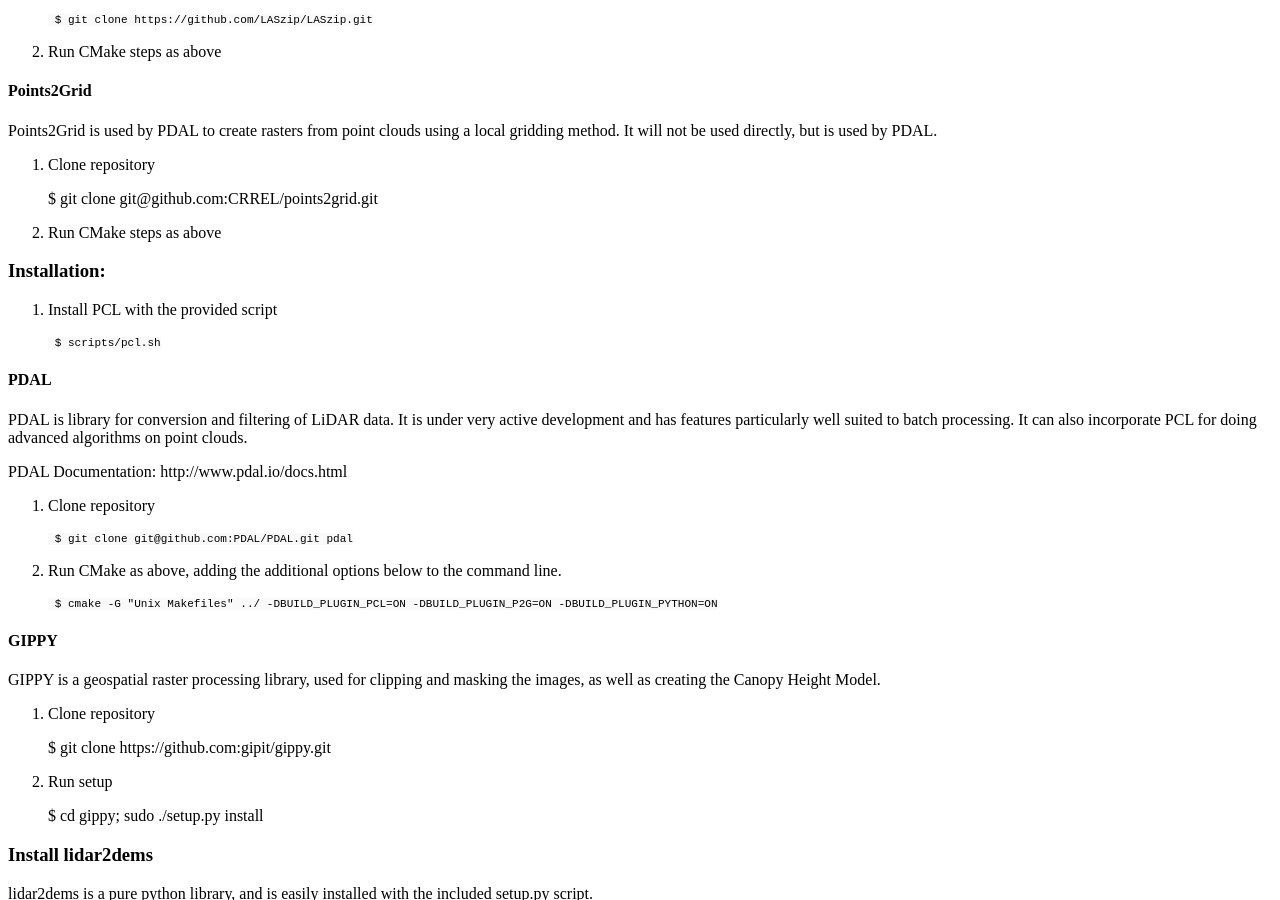
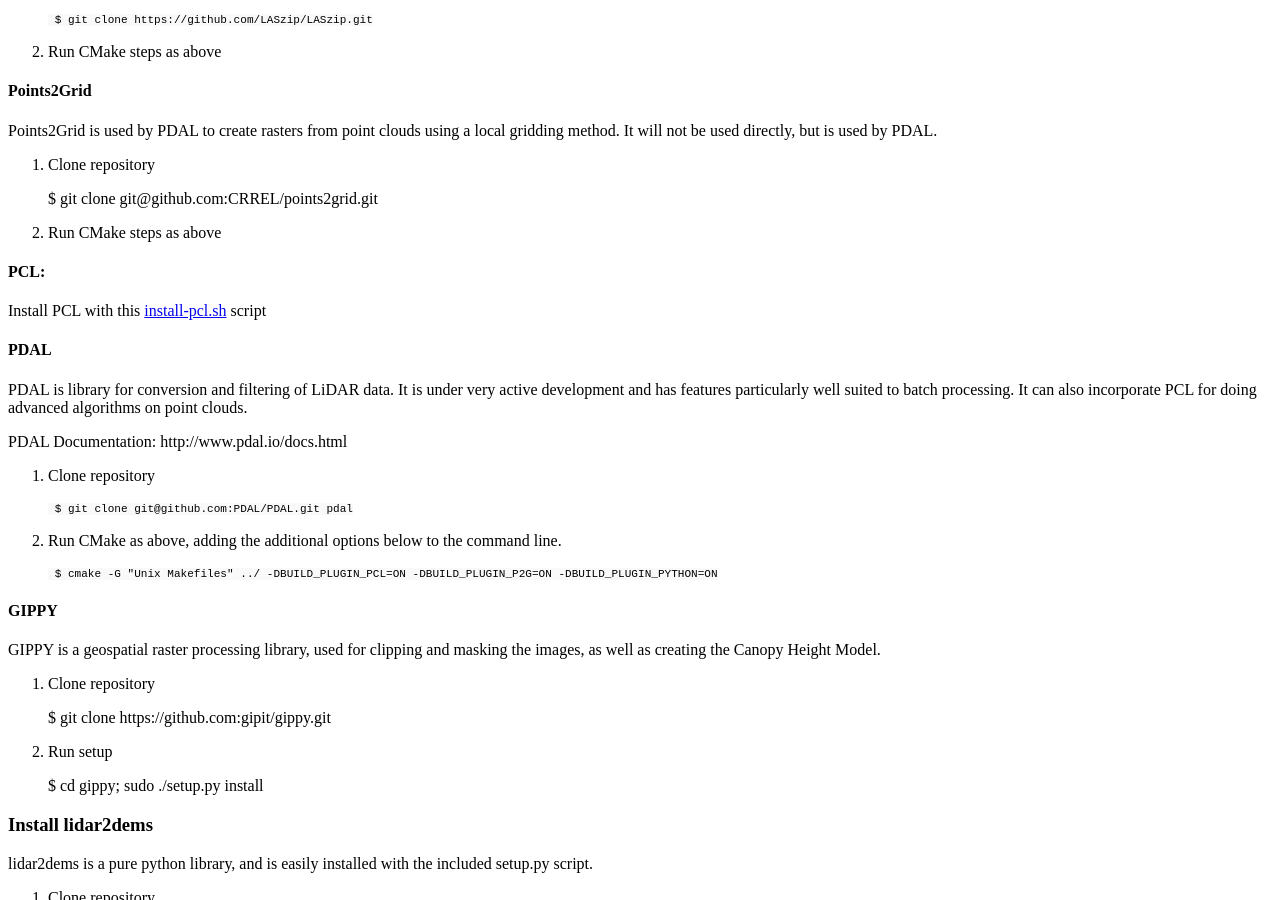
Before and after one commit to Applied-GeoSolutions/lidar2dems, a Jekyll site: the page built from _posts/2015-05-28-installation.md, in a window 1280 px wide and 900 px high, scrolled down 1198 px. Built offline with Jekyll 4.4.1, drawn with Linux system fonts in a browser that asks for light colours; Markdown is read by kramdown in place of the engine named in the settings; a style sheet for code colours, icons or effects is not loaded.

Commit message:
install final

```diff
--- a/_posts/2015-05-28-installation.md
+++ b/_posts/2015-05-28-installation.md
@@ -57,11 +57,8 @@ Points2Grid is used by PDAL to create rasters from point clouds using a local gr
 
 2. Run CMake steps as above
 
-###Installation:
-1. Install PCL with the provided script
-
-        $ scripts/pcl.sh
-
+#### PCL:
+Install PCL with this [install-pcl.sh](/lidar2dems/assets/install-pcl.sh) script
 
 #### PDAL
 PDAL is library for conversion and filtering of LiDAR data. It is under very active development and has features particularly well suited to batch processing.  It can also incorporate PCL for doing advanced algorithms on point clouds.
```
